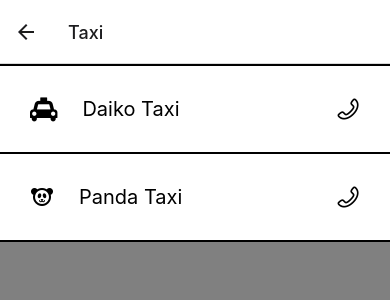
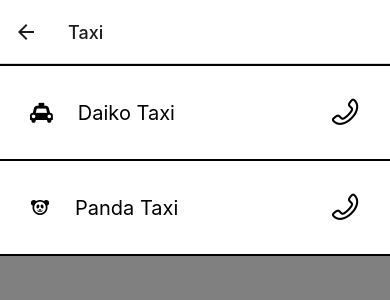
Before and after one commit to WhyitRiot/SnakeEyesConnect, a React Native app: screen /Taxi in a window 390 px wide. Shown: the top 300 px of the page. Built offline with nearby package versions, Linux system fonts and the light colour scheme.

Commit message:
Change icons sizes

```diff
--- a/src/screens/Taxi.js
+++ b/src/screens/Taxi.js
@@ -10,7 +10,7 @@ const data = [
         number: '098-932-4035',
         icon: () => {
             return(
-                <FontAwesome name="taxi" size={24} color="black"/>
+                <FontAwesome name="taxi" size={20} color="black"/>
             )
         }
     },
@@ -20,7 +20,7 @@ const data = [
         number: '098-970-8888',
         icon: () => {
             return(
-                <MaterialCommunityIcons name="panda" size={24} color="black"/>
+                <MaterialCommunityIcons name="panda" size={20} color="black"/>
             )
         }
     }
@@ -33,7 +33,7 @@ const Item = ({item, onPress, backgroundColor, textColor}) => (
                 <item.icon />
                 <Text style={[styles.title, {color: textColor}]}>{item.title}</Text>
             </View>
-            <AntDesign name="phone" size={24} color="black"/>
+            <AntDesign name="phone" size={30} color="black"/>
         </View>
     </TouchableOpacity>
 )
```
